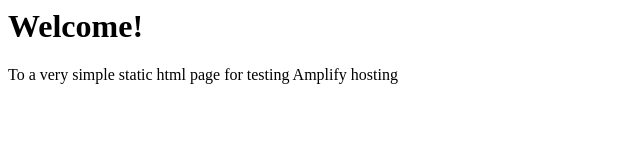
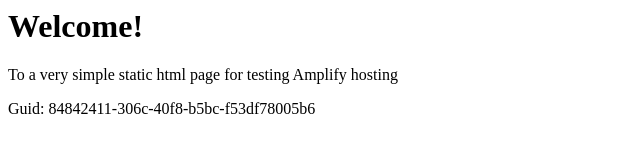
Before and after one commit to aws-aemilia-bom/Github-PR-Commit-Integration-Test-DoNotTouch-GithubWebhookPreviewCanaryTest-v1-prod-ap-south-1, a website: page src/index.html in a window 1280 px wide. Shown: the whole page, without its empty margins (0-640 px from the left). Drawn offline with Linux system fonts and the light colour scheme.

Commit message:
commit from integ tests

```diff
--- a/src/index.html
+++ b/src/index.html
@@ -1,3 +1,5 @@
+
+
 <html lang="en">
 
 <head>
@@ -10,6 +12,6 @@
 <body>
     <h1>Welcome!</h1>
     <p>To a very simple static html page for testing Amplify hosting</p>
-</body>
+    <p>Guid: 84842411-306c-40f8-b5bc-f53df78005b6</p></body>
 
 </html>
```
